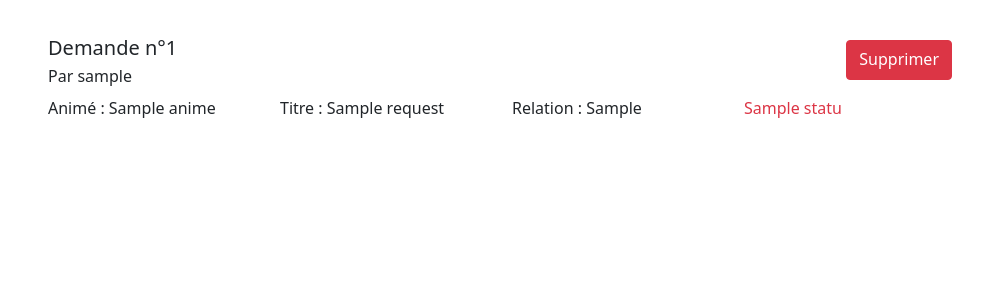
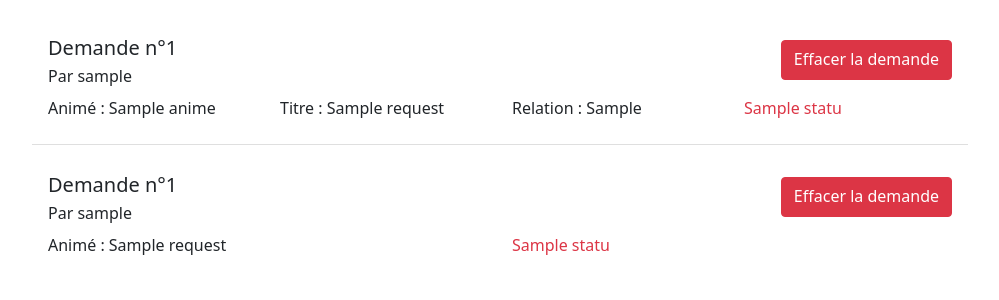
Before and after one commit to Mxtsxw/MyAnimeSongs, a Flask app: template website/templates/administration-request.html in a window 1280 px wide. Shown: the part 56-356 px from the top of the page, without its empty margins (140-1139 px from the left). Run offline with Flask 2, Linux system fonts and the light colour scheme; the template is opened without the code that fills it: values that come from a table or form of the project are taken from there, others are empty; tables that the repository leaves empty hold one stand-in row (values such as "Sample post").

Commit message:
vue administartion requete anime

```diff
--- a/website/templates/administration-request.html
+++ b/website/templates/administration-request.html
@@ -15,7 +15,7 @@
                     {% if request.status.id == 2 %}
                 <a class="btn btn-primary mt-2 mb-2" href="{{ url_for('administration_request_song', id = request.id) }}" role="button">Traiter</a>
                 {% else %}
-                    <a class="btn btn-danger mt-2 mb-2" href="{{ url_for('administration_request_song_delete', id = request.id) }}" role="button">Supprimer</a>
+                    <a class="btn btn-danger mt-2 mb-2" href="{{ url_for('administration_request_song_delete', id = request.id) }}" role="button">Effacer la demande</a>
                 {% endif %}
             </div>
 
@@ -46,10 +46,49 @@
 
         </li>
         {% endfor %}
+
+
+        {% for request in anime_requests %}
+        <li class="list-group-item mt-2 mb-2">
+
+            <div class="d-flex justify-content-between mb-2">
+                <div >
+                    <h5 class="mb-1 mt-1">Demande n°{{ request.id }}</h5>
+                    <p class="mb-0 justify">Par {{ request.user.username }}</p>
+                </div>
+                    {% if request.status.id == 2 %}
+                <a class="btn btn-primary mt-2 mb-2" href="{{ url_for('administration_request_anime', id = request.id) }}" role="button">Traiter</a>
+                {% else %}
+                    <a class="btn btn-danger mt-2 mb-2" href="{{ url_for('administration_request_anime_delete', id = request.id) }}" role="button">Effacer la demande</a>
+                {% endif %}
+            </div>
+
+            <div class="row">
+                <div class="col">
+                    Animé : {{ request.name }}
+                </div>
+                <div class="col">
+                    <p class = "
+                        {% if request.status.id == 1 %}
+                        text-danger
+                        {% elif request.status.id == 2 %}
+                        text-warning
+                        {% else %}
+                        text-success
+                        {% endif %}
+                    ">
+                        {{ request.status.name }}
+                    </p>
+                </div>
+            </div>
+
+        </li>
+        {% endfor %}
+
     </ul>
 
 
-     </div>
+    </div>
 
 </div>
 
```
Also changed, not shown: website/templates/administration-request-anime.html (added, +60 -0 lines).
